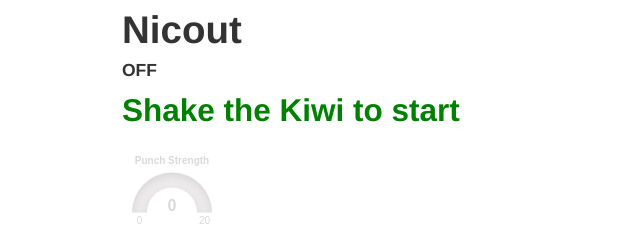
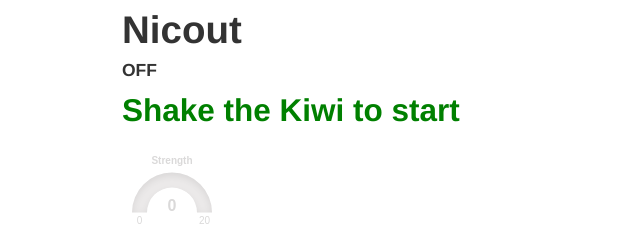
Before and after one commit to kiwiai/breathe-io, a plain HTML site: page nicout.html in a window 1280 px wide. Shown: the top 247 px of the page, 48-688 px from the left. Drawn offline with Linux system fonts and the light colour scheme; no server answers.

Commit message:
Fixing breaks

```diff
--- a/javascript/custom.js
+++ b/javascript/custom.js
@@ -48,7 +48,7 @@
         value: 0,
         min: 0,
         max: 20,
-        title: "Punch Strength"
+        title: "Strength"
     });
   });
 
@@ -171,8 +171,6 @@
 //var algosocket = io.connect('http://ws.algorithms.io')
 //var auth_token = 'f7280da20c03843626632f7607a171b4';
 
-
-
 // can do nested stuff like this, which is cool
 //algosocket.on('connect', function()  {
 //console.log("connected to Algo");
```
Also changed, not shown: nicout.html (+6 -4 lines), 1 other file.
